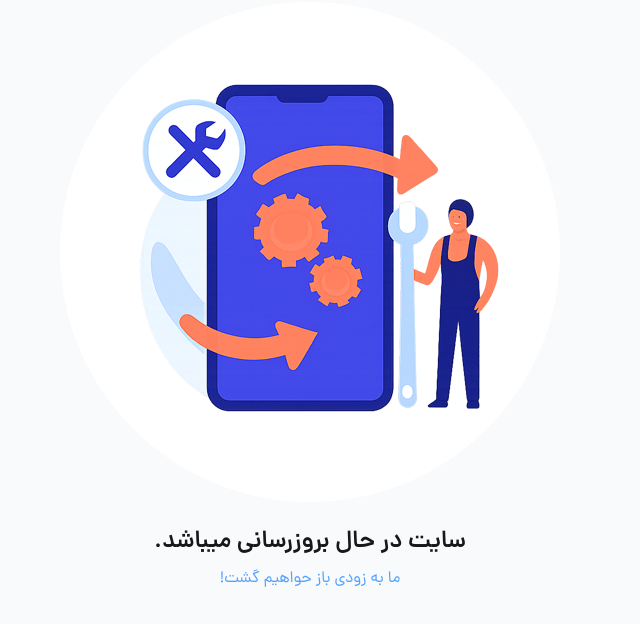
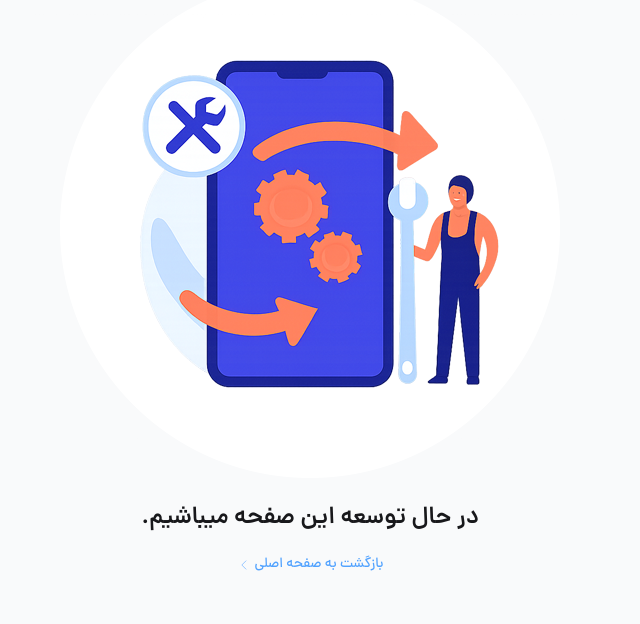
Before and after one commit to amirmahdighadiri/karin-shop, a React (Vite) app: page /#/maintenance in a window 1280 px wide. Shown: the part 116-740 px from the top of the page, without its empty margins (364-1004 px from the left). Built offline with nearby package versions, Linux system fonts and the light colour scheme; no server answers.

Commit message:
debug pages

```diff
--- a/src/components/Header/Menu.jsx
+++ b/src/components/Header/Menu.jsx
@@ -142,7 +142,7 @@ function Menu(props) {
                         <span className="">آدرس خود را انتخاب کنید</span>
                     </div>
                     {/* ! ================== ! Select City Box ! ================== ! */}
-                    <div className={`absolute top-20 z-20 invisible opacity-0 parent-class:top-14 parent-class:visible parent-class:opacity-100 w-56 bg-white dark:bg-gray-800 p-3 rounded-lg transition-all`}>
+                    <div className={`absolute top-20 z-30 invisible opacity-0 parent-class:top-14 parent-class:visible parent-class:opacity-100 w-56 bg-white dark:bg-gray-800 p-3 rounded-lg transition-all`}>
                         {/* ! ================== ! Search Box ! ================== ! */}
                         <div className="flex items-center gap-x-1 bg-gray-200 dark:bg-gray-700 p-2 rounded-lg">
                             <svg xmlns="http://www.w3.org/2000/svg" fill="none" stroke="currentColor" strokeWidth="1.5" className="size-6" viewBox="0 0 24 24">
--- a/src/components/Header/TopBar.jsx
+++ b/src/components/Header/TopBar.jsx
@@ -42,7 +42,7 @@ function TopBar(props) {
                 </svg>
             </button>
             {/* ! ================== ! Search Box ! ================== ! */}
-            <div className="relative z-20 hidden lg:block w-full lg:w-84 border border-gray-300 dark:border-transparent bg-gray-50 dark:bg-gray-700 py-1 pl-2 pr-1 rounded-full" onClick={searchResultHandler}>
+            <div className="relative z-30 hidden lg:block w-full lg:w-84 border border-gray-300 dark:border-transparent bg-gray-50 dark:bg-gray-700 py-1 pl-2 pr-1 rounded-full" onClick={searchResultHandler}>
                 {/* ! ================== ! Search Box Wrapper ! ================== ! */}
                 <div className="flex items-center gap-x-2">
                     {/* ! ================== ! Search Icon ! ================== ! */}
--- a/src/components/Loader/Loader.jsx
+++ b/src/components/Loader/Loader.jsx
@@ -13,7 +13,7 @@ function Loader() {
     }, []);
 
     return ReactDOM.createPortal (
-        <div className="fixed inset-0 z-20 flex-center min-h-screen bg-white dark:bg-gray-900">
+        <div className="fixed inset-0 z-30 flex-center min-h-screen bg-white dark:bg-gray-900">
             {/* ! ================== ! Background Effect ! ================== ! */}
             <svg className="absolute -z-10 left-0 top-0 h-full w-full mask-radial stroke-black/10 stroke-[2] [mask-image:radial-gradient(circle_at_center,rgba(255,255,255,1)_20%,rgba(255,255,255,0)_95%)] dark:stroke-white/10">
                 <rect width="100%" height="100%" fill="url(#grid-pattern)"></rect>
--- a/src/pages/Dashboard/Dashboard.jsx
+++ b/src/pages/Dashboard/Dashboard.jsx
@@ -1,7 +1,7 @@
 import {useContext, useEffect, useState} from "react";
 import {AppContext} from "../../context/AppContext.jsx";
 import {AuthContext} from "../../context/AuthContext.jsx";
-import {NavLink, Outlet, useLocation} from "react-router-dom";
+import {Link, NavLink, Outlet, useLocation} from "react-router-dom";
 // Images
 import userProfile from '../../assets/images/profile/user.png'
 import WebTitle from "../../util/WebTitle.jsx";
@@ -60,11 +60,11 @@ function Dashboard() {
                             </div>
                         </div>
                         {/* ! ================== ! Edit Button ! ================== ! */}
-                        <button type="button" className="cursor-pointer">
+                        <Link to='user-info' className="cursor-pointer">
                             <svg xmlns="http://www.w3.org/2000/svg" id="edit" fill="none" stroke="currentColor" strokeWidth="1.5" className="size-6 text-blue-500" viewBox="0 0 24 24">
                                 <path strokeLinecap="round" strokeLinejoin="round" d="m16.862 4.487 1.687-1.688a1.875 1.875 0 1 1 2.652 2.652L10.582 16.07a4.5 4.5 0 0 1-1.897 1.13L6 18l.8-2.685a4.5 4.5 0 0 1 1.13-1.897zm0 0L19.5 7.125M18 14v4.75A2.25 2.25 0 0 1 15.75 21H5.25A2.25 2.25 0 0 1 3 18.75V8.25A2.25 2.25 0 0 1 5.25 6H10"></path>
                             </svg>
-                        </button>
+                        </Link>
                     </div>
                     {/* ! ================== ! Menu ! ================== ! */}
                     <ul className="space-y-2 mt-4">
--- a/src/pages/Maintenance/Maintenance.jsx
+++ b/src/pages/Maintenance/Maintenance.jsx
@@ -1,4 +1,5 @@
 import maintenanceImage from '../../assets/images/maintenance/maintenance.png'
+import {Link} from "react-router-dom";
 
 function Maintenance(props) {
     return (
@@ -6,8 +7,14 @@ function Maintenance(props) {
             <div className="">
                 <img src={maintenanceImage} alt="Maintenance" className=""/>
             </div>
-            <h2 className="font-Dana-DemiBold text-zinc-900 dark:text-zinc-100 text-lg md:text-2xl text-center mb-2">سایت در حال بروزرسانی میباشد.</h2>
-            <p className="text-blue-400 text-center text-sm md:text-base">ما به زودی باز حواهیم گشت!</p>
+            <h2 className="font-Dana-DemiBold text-zinc-900 dark:text-zinc-100 text-lg md:text-2xl text-center mb-2"> در حال توسعه این صفحه میباشیم.</h2>
+            <Link to="/" className="flex items-center justify-center gap-x-1 text-blue-400 font-Dana-Medium text-sm mt-3 mb-10">
+                بازگشت به صفحه اصلی
+                <svg xmlns="http://www.w3.org/2000/svg" id="chevron" fill="none" stroke="currentColor"
+                      className="rotate-90 size-3.5 transition-all" viewBox="0 0 24 24">
+                    <path  d="m19.5 8.25-7.5 7.5-7.5-7.5"></path>
+                </svg>
+            </Link>
         </section>
     );
 }
--- a/src/pages/ShoppingCart/ShoppingCart.jsx
+++ b/src/pages/ShoppingCart/ShoppingCart.jsx
@@ -3,6 +3,7 @@ import {Link} from "react-router-dom";
 import ShoppingCartBox from "../../components/ShoppingCartBox/ShoppingCartBox.jsx";
 import {AuthContext} from "../../context/AuthContext.jsx";
 import WebTitle from "../../util/WebTitle.jsx";
+import Loader from "../../components/Loader/Loader.jsx";
 
 function ShoppingCart(props) {
     const [userShoppingProducts,setUserShoppingProducts] = useState([]);
@@ -11,15 +12,20 @@ function ShoppingCart(props) {
     const [totalPrice , setTotalPrice] = useState(0);
     const [userId, setUserId] = useState(()=> localStorage.getItem('userID'))
     const {setUserShoppingCartCount} = useContext(AuthContext);
+    const [isLoading, setIsLoading] = useState(true);
 
     useEffect(() => {
-        fetch(`https://karin-shop-db.onrender.com/cart?userId=${userId}&_expand=product`).then(res=>res.json()).then((data)=>setUserShoppingProducts(data)).catch((err)=>console.log(err));
+        fetch(`https://karin-shop-db.onrender.com/cart?userId=${userId}&_expand=product`).then(res=>res.json()).then((data)=>{
+            setUserShoppingProducts(data)
+            setIsLoading(false);
+        }).catch((err)=>console.log(err));
     },[])
 
     useEffect(() => {
         setTotalQuantity(userShoppingProducts.reduce((acc , item)=> acc + item.quantity , 0))
         setTotalPrice(userShoppingProducts.reduce((acc , item)=> acc + item.quantity * item.product.price , 0))
     },[userShoppingProducts])
+
     useEffect(() => {
         setUserShoppingCartCount(totalQuantity);
     },[totalQuantity])
@@ -195,6 +201,7 @@ function ShoppingCart(props) {
                         </div>
                     </div>
             }
+            {isLoading && <Loader />}
         </section>
     );
 }
```
